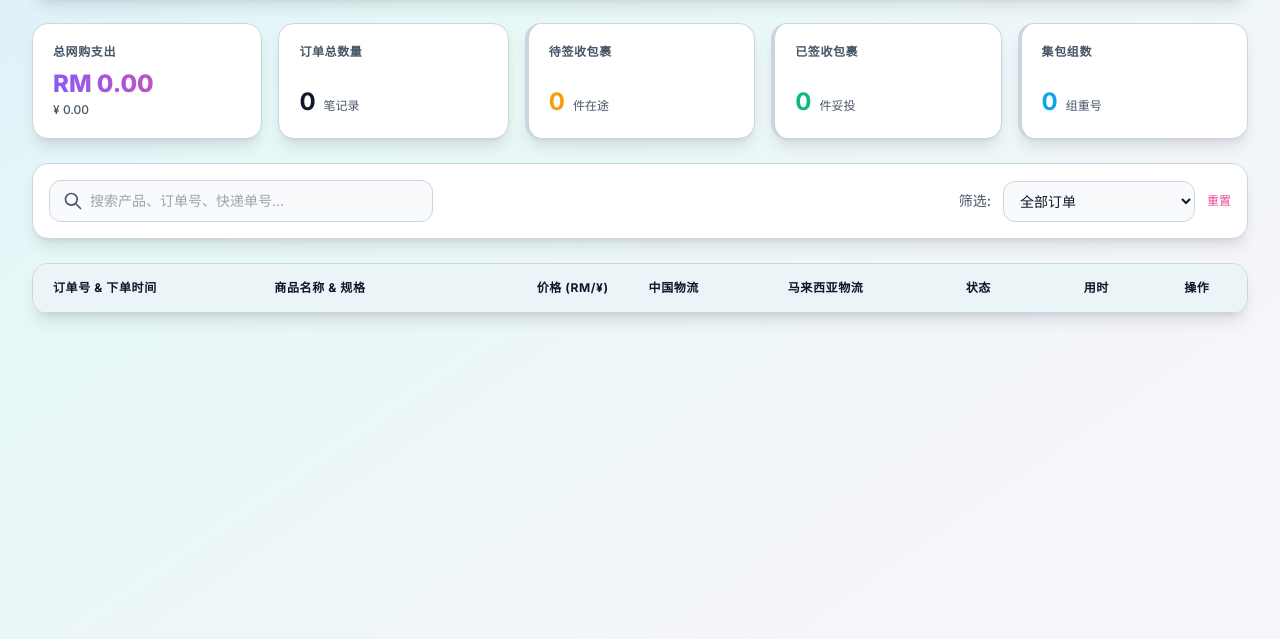
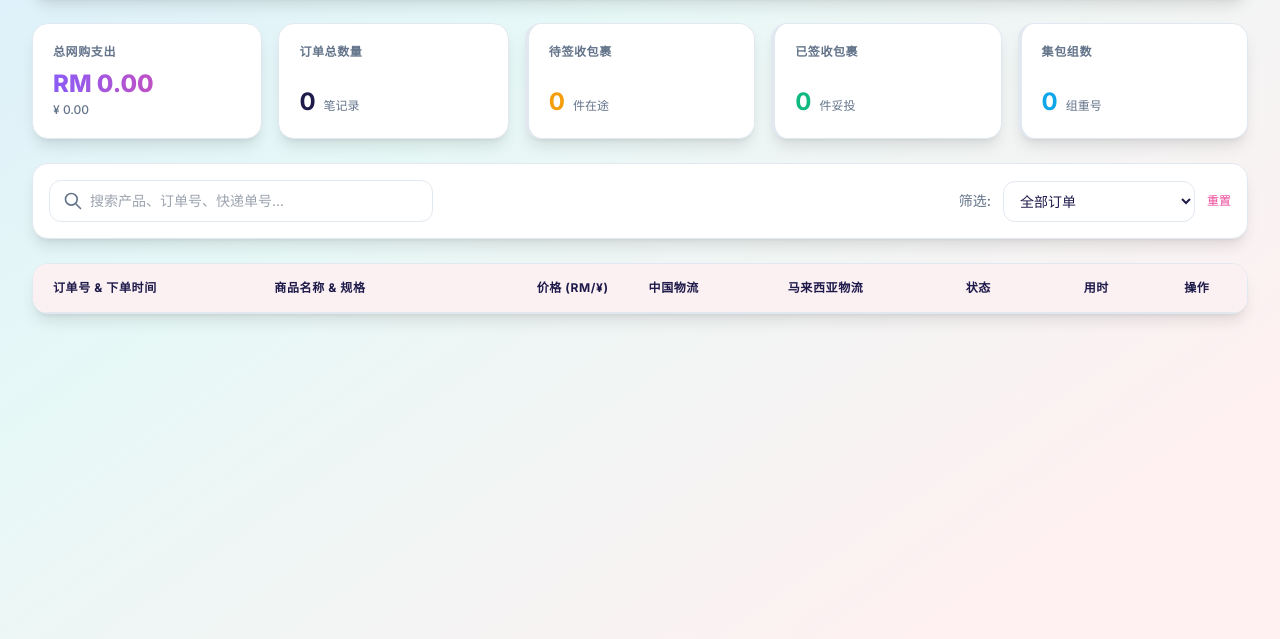
Before and after one commit to jiebochua-tech/Pinduoduotracking, a plain HTML site: page index.html in a window 1280 px wide. Shown: the part 161-800 px from the top of the page. Drawn offline with nearby package versions, Linux system fonts and the light colour scheme; no server answers.

Commit message:
Refine light mode color variables in index.html
Updated CSS variables for light mode background and colors.

```diff
--- a/index.html
+++ b/index.html
@@ -17,15 +17,15 @@
     <style>
         /* CSS 色彩变量系统：实现浅色与深色无缝切换 */
         :root {
-    /* 1. 浅色模式极光渐变背景 */
-    --bg-body: linear-gradient(145deg, #DCEEFB 0%, #E6F8F6 30%, #F5F5FA 80%);
+    /* ☀️ 浅色模式：顶部浅蓝 ➡️ 中间薄荷绿 ➡️ 终点柔软浅红 (#FFF1F2) */
+    --bg-body: linear-gradient(145deg, #DCEEFB 0%, #E6F8F6 35%, #FFF1F2 85%);
     --bg-card: #FFFFFF;
-    --bg-sub: #EBF4F6;
-    --bg-input: #F8FAFC;
-    --text-main: #0F172A;
-    --text-sub: #475569;
-    --border-color: #CBD5E1;
-    --table-hover: #F1F5F9;
+    --bg-sub: #FBF0F2; /* 次级底色同步微调为淡粉暖色，搭配更和谐 */
+    --bg-input: #FFFFFF;
+    --text-main: #1E1B4B;
+    --text-sub: #64748B;
+    --border-color: #E2E8F0;
+    --table-hover: #FFF5F5;
     --modal-overlay: rgba(15, 23, 42, 0.4);
 }
 
```
